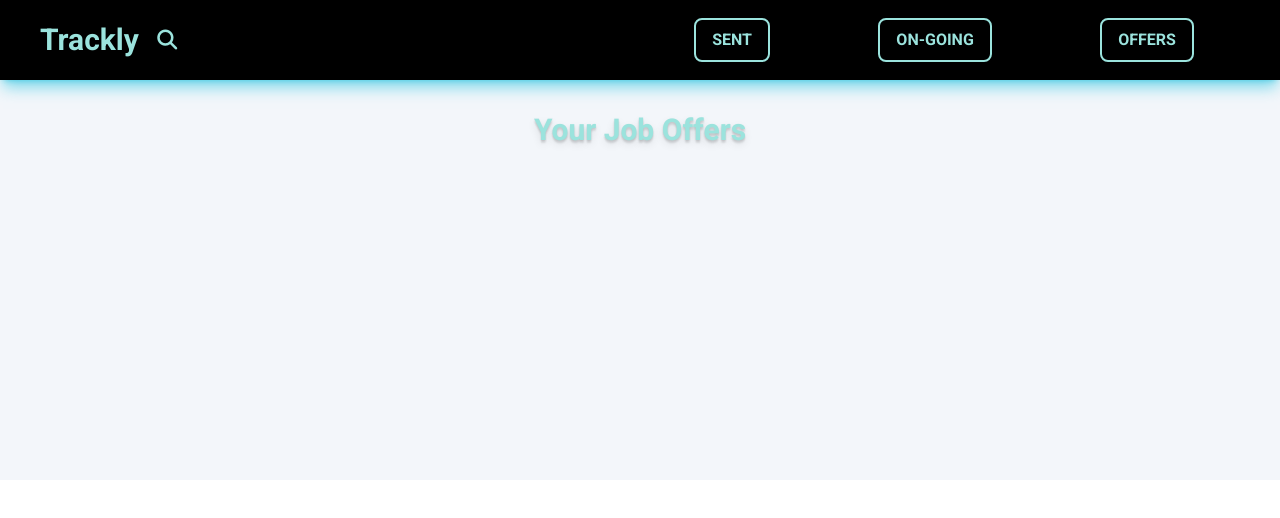
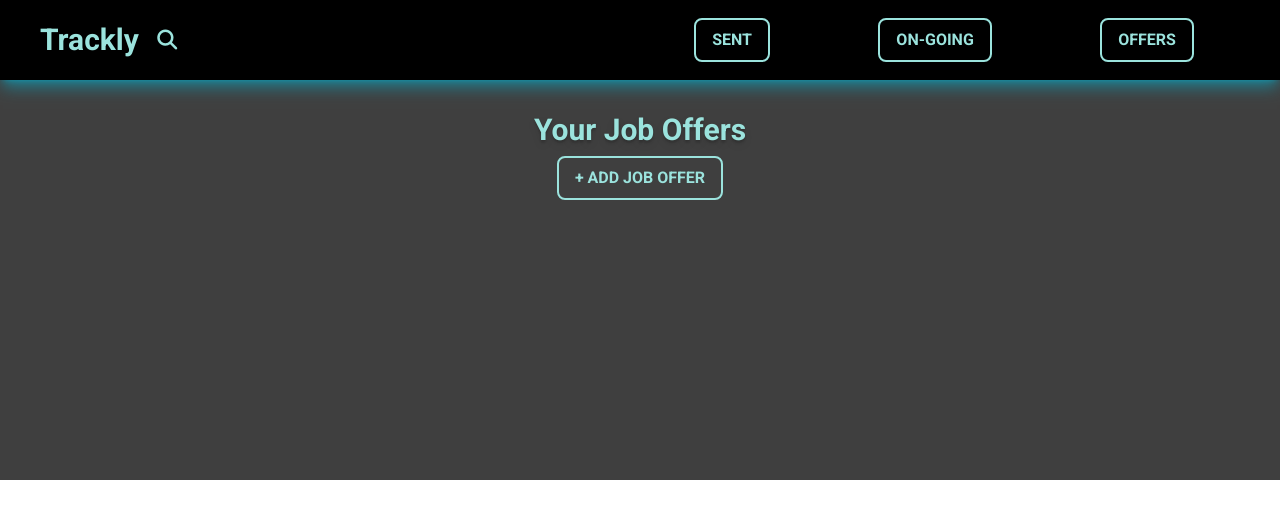
Before and after one commit to AndreaMargutti/job-tracker-react, a React (Vite) app: page / in a window 1280 px wide. Shown: the top 518 px of the page. Built offline with nearby package versions, Linux system fonts and the light colour scheme.

Commit message:
Integrate Button component into App and update main section background color: add a button for adding job offers and change the background color for improved aesthetics.

```diff
--- a/src/App.tsx
+++ b/src/App.tsx
@@ -1,3 +1,5 @@
+import { useState } from "react";
+import Button from "./components/Button/Button";
 import Navbar from "./components/Navbar/Navbar";
 import Title from "./components/Title/Title";
 
@@ -5,9 +7,10 @@ function App() {
   return (
     <>
       <Navbar />
-      <main className="min-h-100 bg-[#F3F6FA]">
+      <main className="min-h-100 bg-[#3F3F3F]">
         <div className="text-center py-6">
           <Title title="Your Job Offers" />
+          <Button type="button" text="+ Add Job Offer" />
         </div>
       </main>
     </>
--- a/src/components/Button/ButtonProps.ts
+++ b/src/components/Button/ButtonProps.ts
@@ -1,6 +1,6 @@
 export type ButtonProps = {
   type: "button" | "link";
   text: string;
-  isSelected: boolean;
-  onSelect: () => void;
+  isSelected?: boolean;
+  onSelect?: () => void;
 };
```
